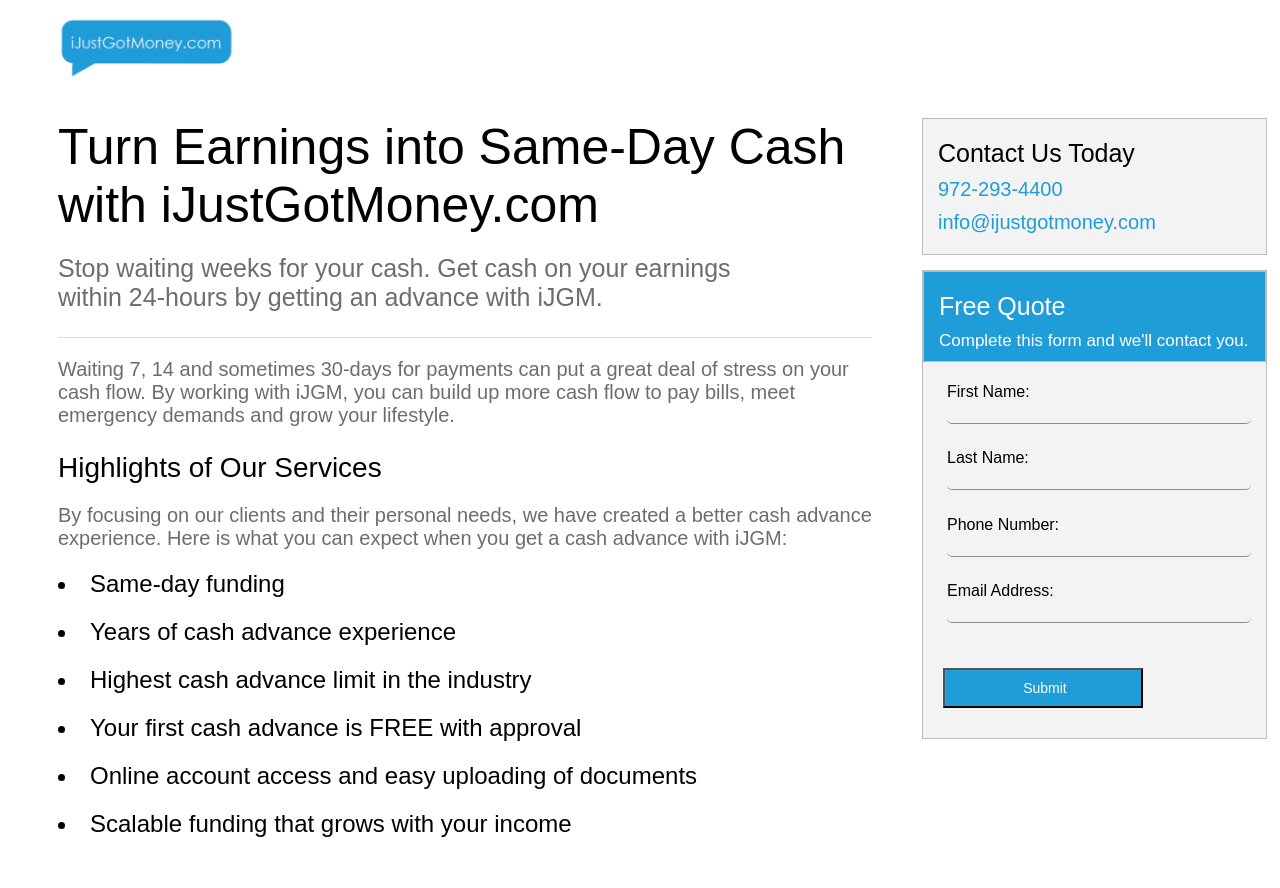
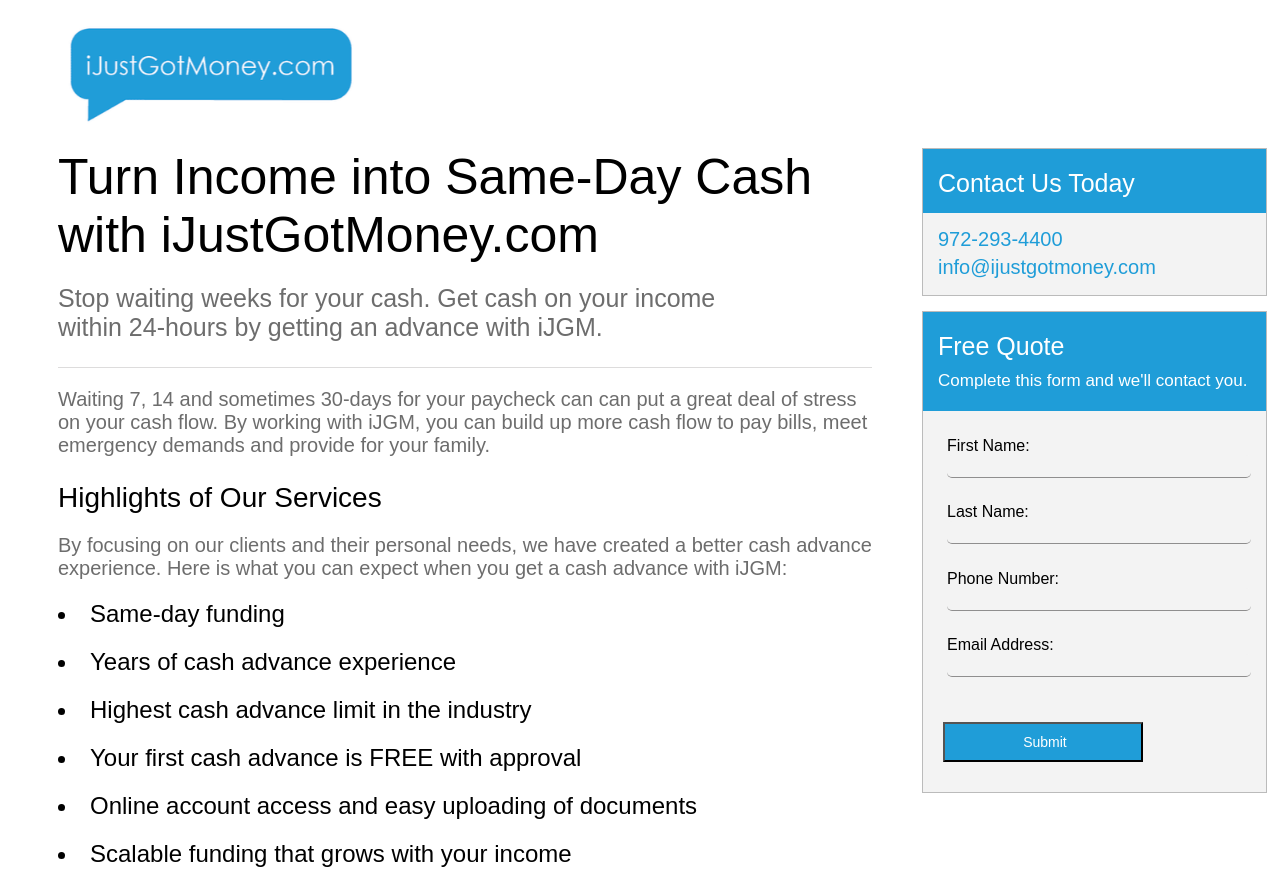
Before and after one commit to acrest/ijustgotmoney, an Angular app: page / in a window 1280 px wide. Before the commit the page ends 858 px from the top, so only its background shows below. Built offline with nearby package versions, Linux system fonts and the light colour scheme.

Commit message:
make email clickable and style changes

```diff
--- a/src/components/landing-page/landing-page.html
+++ b/src/components/landing-page/landing-page.html
@@ -6,13 +6,13 @@
 	</div>
 	<div id="info" class="page">
 		<div class="top">
-			<div class="header">Turn Earnings into Same-Day Cash with iJustGotMoney.com</div>
-			<div class="summary">Stop waiting weeks for your cash. Get cash on your earnings within 24-hours by getting an advance with iJGM.</div>
+			<div class="header">Turn Income into Same-Day Cash with iJustGotMoney.com</div>
+			<div class="summary">Stop waiting weeks for your cash. Get cash on your income within 24-hours by getting an advance with iJGM.</div>
 		</div>
 		<div class="info">
 			<div class="display">
 				<div class="highlights">
-					<div class="pre-highlight">Waiting 7, 14 and sometimes 30-days for payments can put a great deal of stress on your cash flow. By working with iJGM, you can build up more cash flow to pay bills, meet emergency demands and grow your lifestyle.</div>
+					<div class="pre-highlight">Waiting 7, 14 and sometimes 30-days for your paycheck can can put a great deal of stress on your cash flow. By working with iJGM, you can build up more cash flow to pay bills, meet emergency demands and provide for your family.</div>
 					<div class="title">Highlights of Our Services</div>
 					<div class="sub-title">
 						By focusing on our clients and their personal needs, we have created a better cash advance experience. Here is what you can expect when you get a cash advance with iJGM:
@@ -59,10 +59,16 @@
 	<form class="gform pure-form pure-form-stacked" method="POST" data-email="info@ijustgotmoney.com"
 	action="https://script.google.com/macros/s/AKfycbyiVjVcy7OVR27xI9kKo1vQ4F56dtTe0q1IKiCmI7L3-CwbRAuI/exec">
 		<div id="form" class="form">
-			<div class="title">
-				Contact Us Today
-				<div class="display-phone">972-293-4400</div>
-				<div class="display-email">info@ijustgotmoney.com</div>
+			<div class="form-top">
+				<div class="title">
+					<div class="header">
+						Contact Us Today
+					</div>
+				</div>
+				<div class="info">
+					<div class="display-phone">972-293-4400</div>
+					<a href="mailto:info@ijustgotmoney.com" class="display-email">info@ijustgotmoney.com</a>
+				</div>
 			</div>
 			<div class="inputs">
 				<div class="title">
--- a/src/components/landing-page/landing-page.scss
+++ b/src/components/landing-page/landing-page.scss
@@ -4,12 +4,12 @@
     background-color: white;
 	width: 100%;
 	.logo-wrapper {
-		height: 110px;
+		height: 140px;
 		.logo {
 			margin-left: 40px;
 			text-align: left;
 			img {
-				max-height: 80px;
+				max-width: 328px;
 			}
 		}
 	}
@@ -106,23 +106,38 @@
 		min-height: 300px;
 		top: 20%;
 		left: 34%;
-		.title {
+		.form-top {
 			border: .5px solid #bbbbbb;
 			margin-bottom: 15px;
-			padding-top: 20px;
 			background-color: #f3f3f3;
 			font-size: 25px;
+			.title {
 				padding-left: 15px;
+				background-color: #1F9DD8;
+				padding-top: 20px;
+				padding-bottom: 15px;
+				margin-bottom: 15px;
+				.header {
+					color: white;
+				}
+			}
+			.info {
+				padding-left: 15px;
+				margin-bottom: 15px;
 				.display-phone {
 					margin-top: 10px;
 					color: #1F9DD8;
 					font-size: 20px
 				}
+				a {
+					text-decoration: none;
+				}
 				.display-email {
 					margin-top: 10px;
 					color: #1F9DD8;
 					padding-bottom: 20px;
-				font-size: 20px
+					font-size: 20px;
+				}
 			}
 		}
 		.inputs {
@@ -133,7 +148,11 @@
 			background-color: #f3f3f3;
 			text-align: left;
 			.title {
+				padding-left: 15px;
+				padding-top: 20px;
+				padding-bottom: 10px;
 				color: white;
+				margin-bottom: 20px;
 				background-color: #1F9DD8;
 				.header {
 					font-size: 25px;
```
Also changed, not shown: 3 other files (tests, documents, lock files or other folders). Lines whose indentation alone changed are shown as unchanged.
